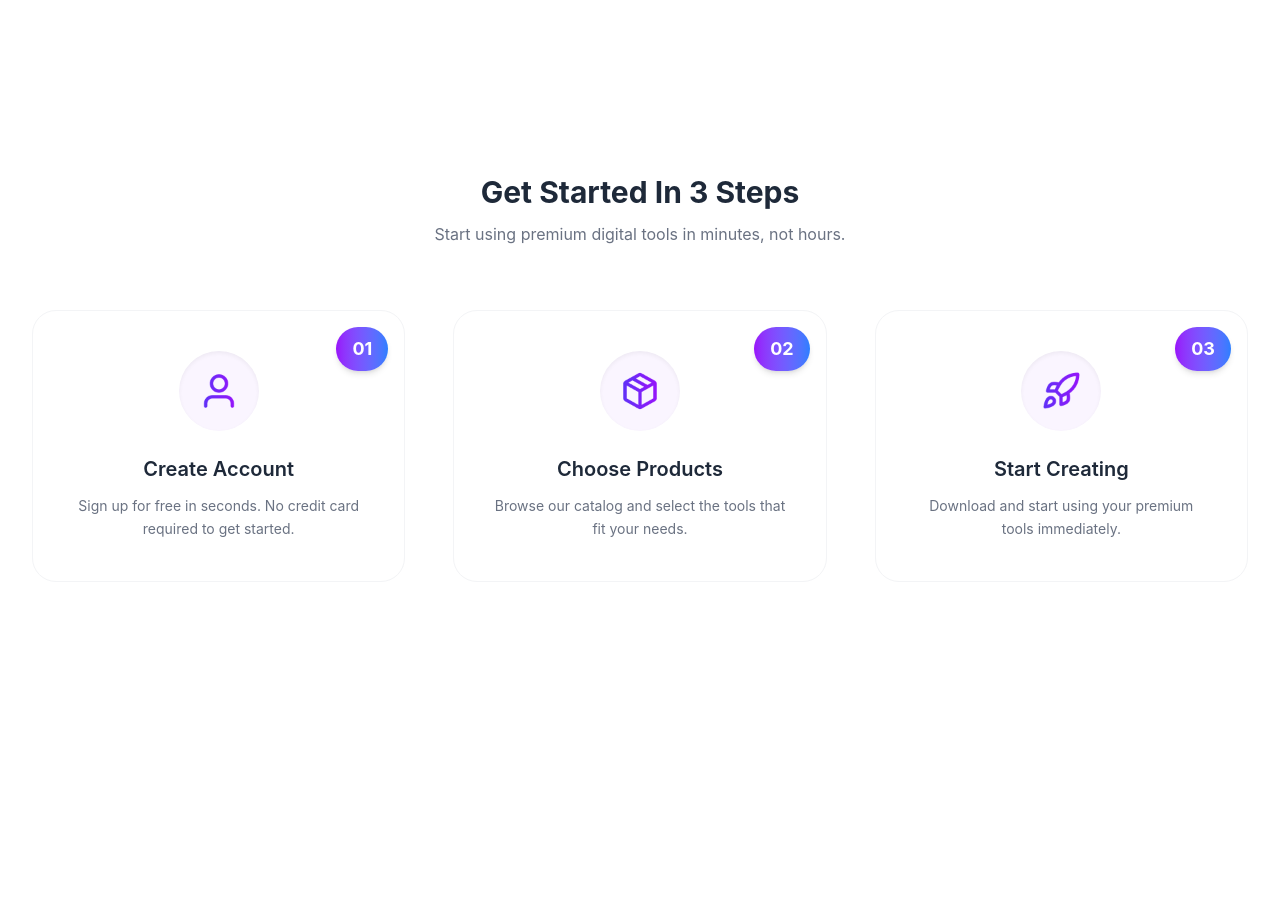
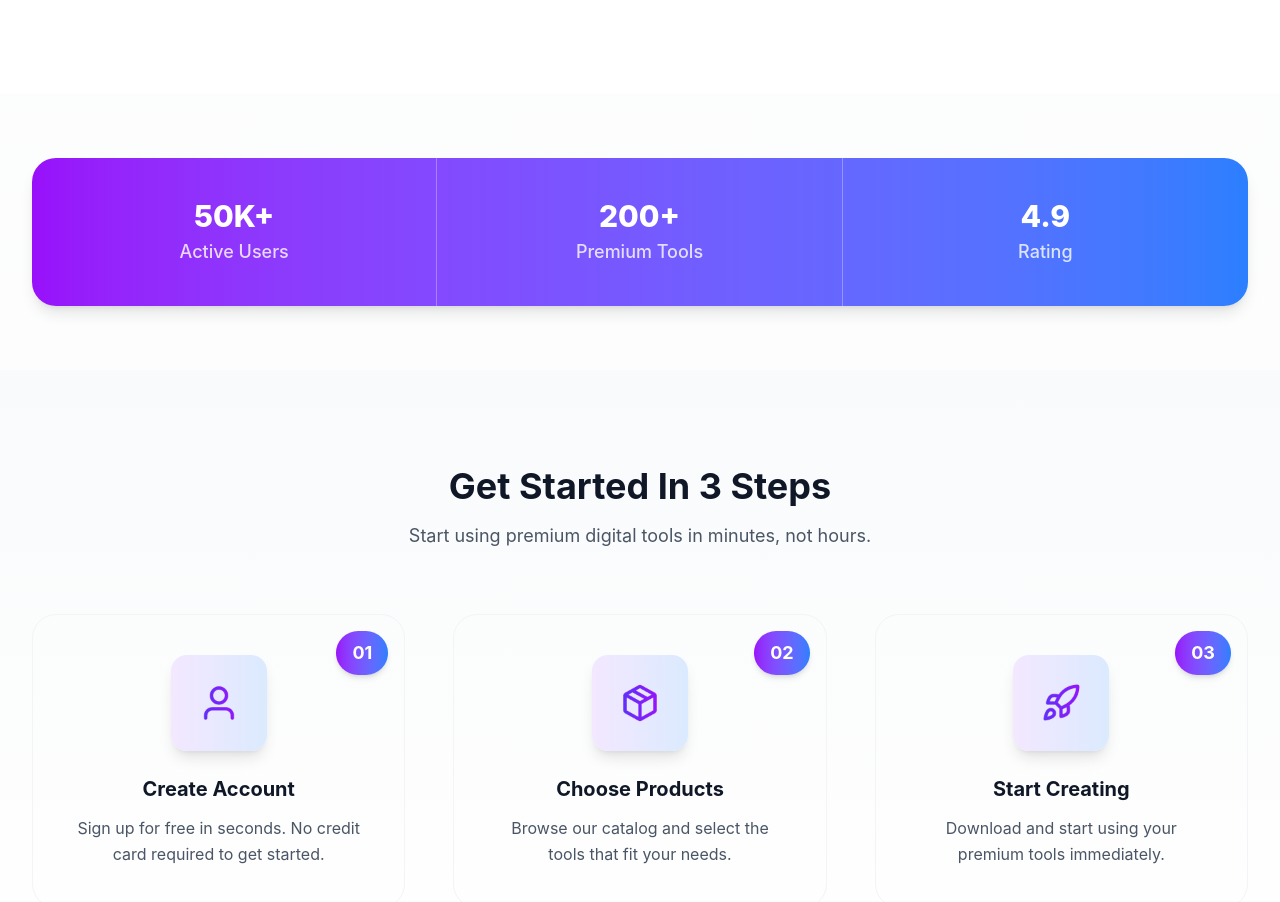
Before and after one commit to sadiarahmansmrity0/digital-tools-website, a React (Vite) app: page / in a window 1280 px wide. Shown: the part 867-1769 px from the top of the page. Before the commit the page ends 1529 px from the top, so only its background shows below. Built offline with nearby package versions, Linux system fonts and the light colour scheme.

Commit message:
updated stats and modified steps

```diff
--- a/src/App.jsx
+++ b/src/App.jsx
@@ -2,6 +2,7 @@
 import Navbar from "./components/Navbar"
 import Banner from  "./components/Banner";
 import Stats from "./components/Stats";
+import Steps from "./components/Steps";
 
 
 function App() {
@@ -13,6 +14,7 @@
       <Navbar cartCount={0} />
       <Banner />
       <Stats />
+      <Steps />
     </div>
     </>
   )
--- a/src/components/Stats.jsx
+++ b/src/components/Stats.jsx
@@ -1,77 +1,35 @@
 import React from "react";
-import userIcon from "../assets/user.png";
-import packageIcon from "../assets/package.png";
-import rocketIcon from "../assets/rocket.png";
 
-const Steps = () => {
-  const steps = [
-    {
-      number: "01",
-      title: "Create Account",
-      description: "Sign up for free in seconds. No credit card required to get started.",
-      icon: userIcon,
-    },
-    {
-      number: "02",
-      title: "Choose Products",
-      description: "Browse our catalog and select the tools that fit your needs.",
-      icon: packageIcon,
-    },
-    {
-      number: "03",
-      title: "Start Creating",
-      description: "Download and start using your premium tools immediately.",
-      icon: rocketIcon,
-    },
+const Stats = () => {
+  const stats = [
+    { number: "50K+", label: "Active Users" },
+    { number: "200+", label: "Premium Tools" },
+    { number: "4.9", label: "Rating" },
   ];
 
   return (
-    <section className="bg-white py-20">
-      <div className="max-w-7xl mx-auto px-4 sm:px-6 lg:px-8 text-center">
-        {/* Heading */}
-        <h2 className="text-3xl font-bold text-gray-800 mb-3">
-          Get Started In 3 Steps
-        </h2>
-        <p className="text-gray-500 mb-16">
-          Start using premium digital tools in minutes, not hours.
-        </p>
+    <section className="py-16">
+      <div className="max-w-7xl mx-auto px-4 sm:px-6 lg:px-8">
+        <div className="bg-gradient-to-r from-purple-600 to-blue-500 rounded-3xl shadow-lg">
+          <div className="grid grid-cols-1 md:grid-cols-3 divide-y md:divide-y-0 md:divide-x divide-white/30 text-center">
+            {stats.map((stat, index) => (
+              <div key={index} className="py-10">
+                {/* Number */}
+                <div className="text-3xl font-extrabold text-white mb-1">
+                  {stat.number}
+                </div>
 
-        {/* Steps Grid */}
-        <div className="grid grid-cols-1 md:grid-cols-3 gap-12">
-          {steps.map((step, index) => (
-            <div
-              key={index}
-              className="relative flex flex-col items-center text-center p-10 rounded-3xl border border-gray-100 hover:shadow-lg transition-all duration-300"
-            >
-              {/* Step Number */}
-              <span className="absolute top-4 right-4 text-lg font-bold text-white bg-gradient-to-r from-purple-600 to-blue-500 px-4 py-2 rounded-full shadow-md">
-                {step.number}
-              </span>
-
-              {/* Icon */}
-              <div className="w-20 h-20 flex items-center justify-center mb-6 rounded-full bg-purple-50 shadow-inner">
-                <img
-                  src={step.icon}
-                  alt={step.title}
-                  className="w-10 h-10 object-contain"
-                />
+                {/* Label */}
+                <div className="text-white/80 text-lg font-medium">
+                  {stat.label}
+                </div>
               </div>
-
-              {/* Title */}
-              <h3 className="text-xl font-semibold text-gray-800 mb-3">
-                {step.title}
-              </h3>
-
-              {/* Description */}
-              <p className="text-gray-500 text-sm leading-relaxed">
-                {step.description}
-              </p>
-            </div>
-          ))}
+            ))}
+          </div>
         </div>
       </div>
     </section>
   );
 };
 
-export default Steps;
+export default Stats;
--- a/src/components/Steps.jsx
+++ b/src/components/Steps.jsx
@@ -0,0 +1,71 @@
+import React from "react";
+import userIcon from "../assets/user.png";
+import packageIcon from "../assets/package.png";
+import rocketIcon from "../assets/rocket.png";
+
+const Steps = () => {
+  const steps = [
+    {
+      number: "01",
+      title: "Create Account",
+      description: "Sign up for free in seconds. No credit card required to get started.",
+      icon: userIcon,
+    },
+    {
+      number: "02",
+      title: "Choose Products",
+      description: "Browse our catalog and select the tools that fit your needs.",
+      icon: packageIcon,
+    },
+    {
+      number: "03",
+      title: "Start Creating",
+      description: "Download and start using your premium tools immediately.",
+      icon: rocketIcon,
+    },
+  ];
+
+  return (
+    <section className="bg-gradient-to-b from-gray-50 to-white py-24">
+      <div className="max-w-7xl mx-auto px-4 sm:px-6 lg:px-8">
+        {/* Heading */}
+        <div className="text-center mb-16">
+          <h2 className="text-3xl sm:text-4xl font-bold text-gray-900 mb-4">
+            Get Started In 3 Steps
+          </h2>
+          <p className="text-gray-600 text-lg">
+            Start using premium digital tools in minutes, not hours.
+          </p>
+        </div>
+
+        {/* Steps Grid */}
+        <div className="grid grid-cols-1 md:grid-cols-3 gap-12">
+          {steps.map((step, index) => (
+            <div
+              key={index}
+              className="relative text-center group p-10 rounded-3xl border border-gray-100 hover:shadow-lg transition-all duration-300"
+            >
+              {/* Step Number*/}
+              <span className="absolute top-4 right-4 text-lg font-bold text-white bg-gradient-to-r from-purple-600 to-blue-500 px-4 py-2 rounded-full shadow-md">
+                {step.number}
+              </span>
+
+              {/* Icon */}
+              <div className="w-24 h-24 bg-gradient-to-r from-purple-100 to-blue-100 rounded-2xl flex items-center justify-center mx-auto mb-6 shadow-lg">
+                <img src={step.icon} alt={step.title} className="w-10 h-10 object-contain" />
+              </div>
+
+              {/* Title */}
+              <h3 className="text-xl font-bold text-gray-900 mb-3">{step.title}</h3>
+
+              {/* Description */}
+              <p className="text-gray-600 leading-relaxed">{step.description}</p>
+            </div>
+          ))}
+        </div>
+      </div>
+    </section>
+  );
+};
+
+export default Steps;
```
